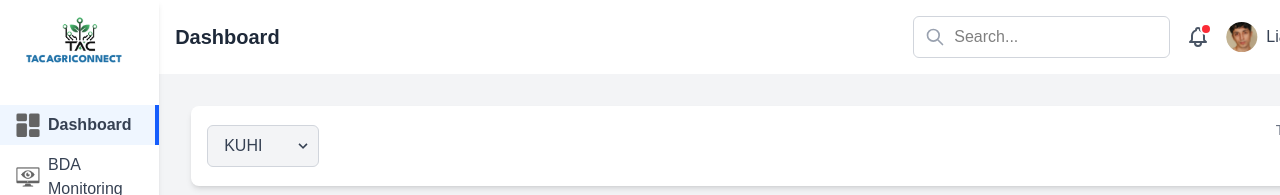
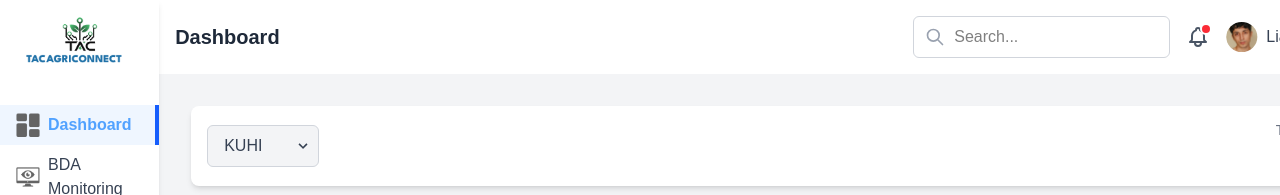
Before and after one commit to Technology-Agriculture-Creater/TAC-Admin-Panel, a Next.js app in the folder client/: page / in a window 1280 px wide. Shown: the top 195 px of the page. Built offline with nearby package versions, Linux system fonts and the light colour scheme.

Commit message:
style(Sidebar): improve sidebar link styling consistency
Update the active and inactive state styling for sidebar links to maintain visual consistency. Changed text color for active state from blue-600 to blue-400 and ensured inactive state always has gray-700 text.

```diff
--- a/client/src/components/Sidebar.tsx
+++ b/client/src/components/Sidebar.tsx
@@ -74,10 +74,10 @@ const Sidebar: React.FC<SidebarProps> = ({ isOpen, toggleSidebar }) => {
             <li key={item.name}>
               <Link
                 href={item.href}
-                className={`flex items-center px-4 py-2 text-gray-700 hover:bg-gray-100 cursor-pointer ${
+                className={`flex items-center px-4 py-2 hover:bg-gray-100 cursor-pointer ${
                   pathname === item.href
-                    ? "text-blue-600 bg-blue-50 border-r-4 border-blue-600 font-semibold"
-                    : ""
+                    ? "bg-blue-50 border-r-4 border-blue-600 text-blue-400 font-semibold"
+                    : "text-gray-700"
                 }`}
               >
                 <Image
```
